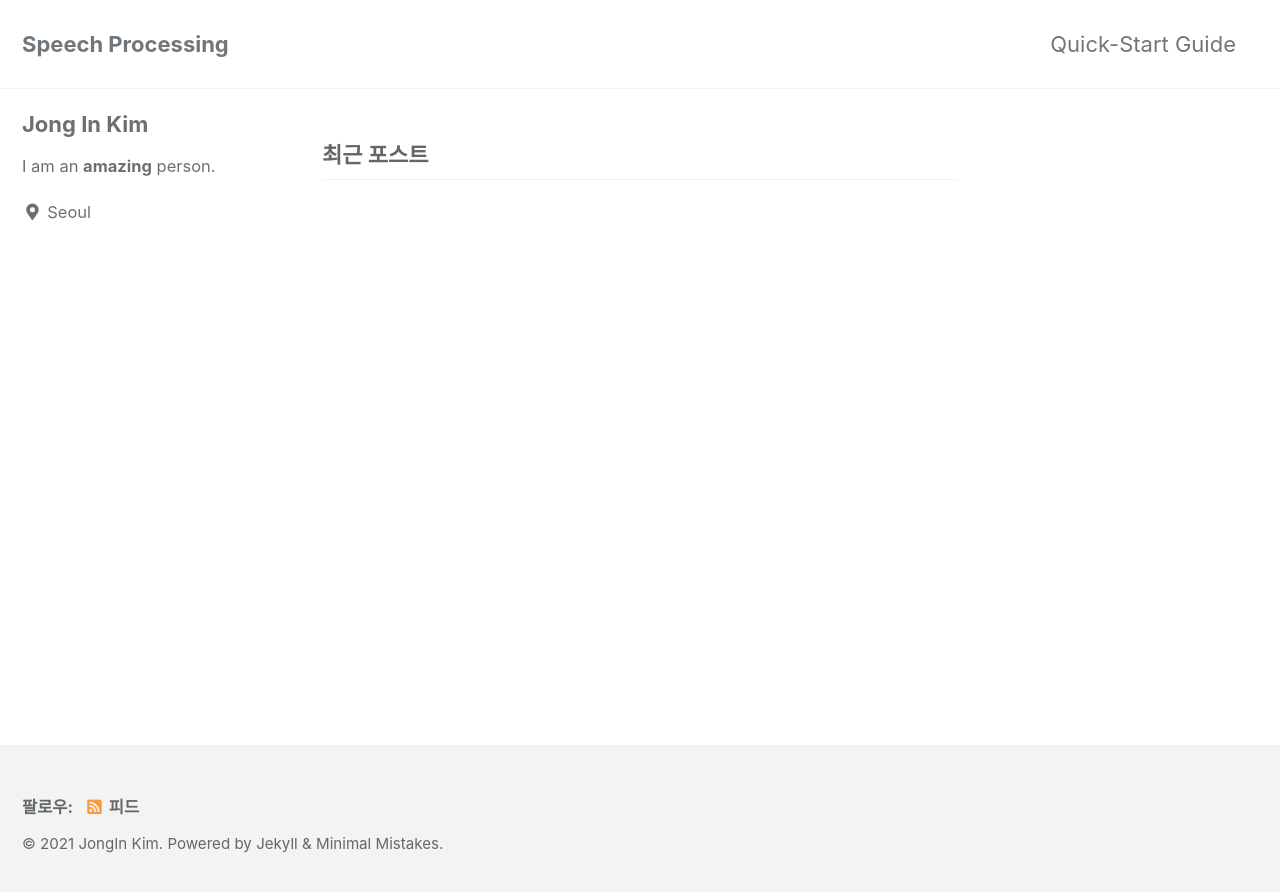
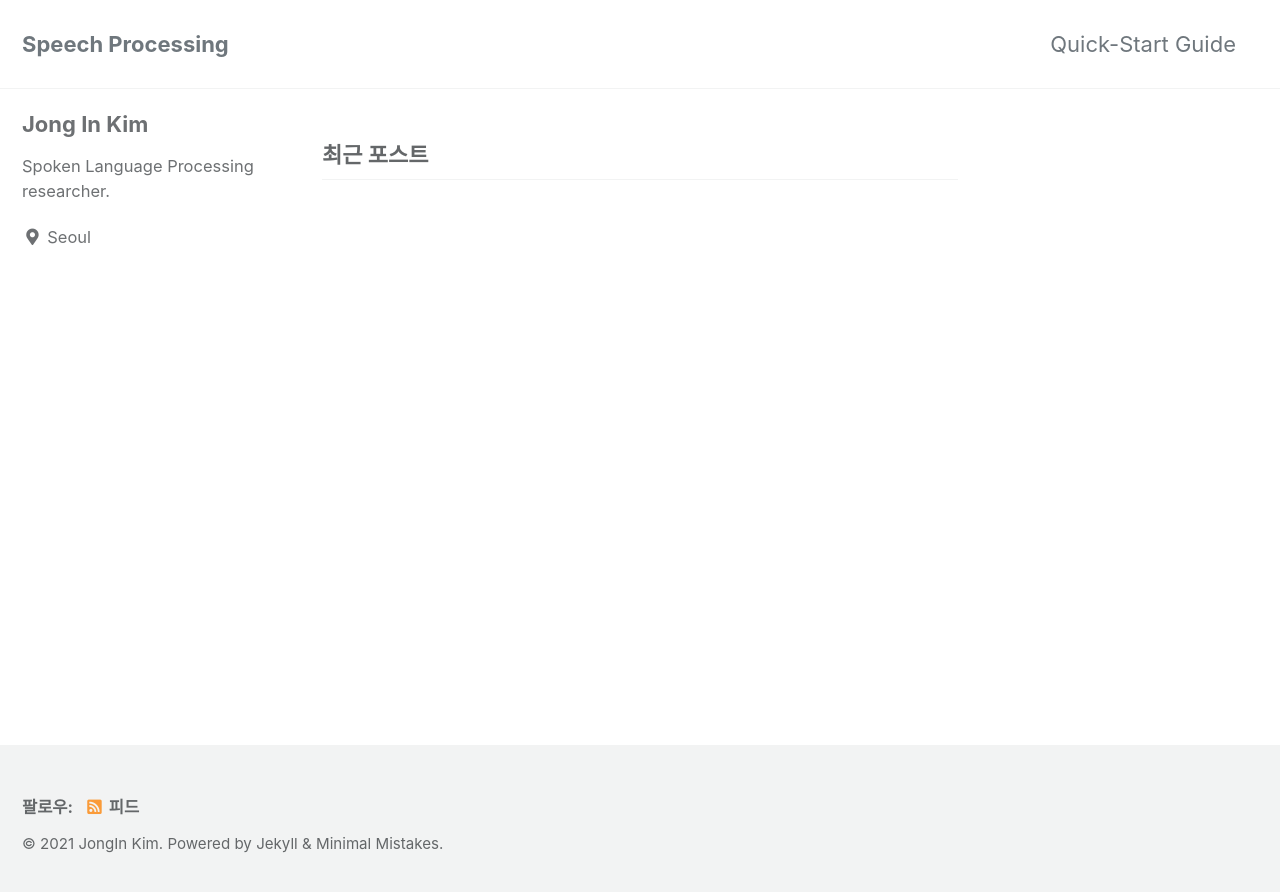
Before and after one commit to prows12/prows12.github.io, a Jekyll site: the page built from index.html, in a window 1280 px wide. Shown: the top 892 px of the page. Built offline with Jekyll 4.4.1, drawn with Linux system fonts in a browser that asks for light colours; cached includes are drawn as plain includes; the list of posts is cut into pages by our own code.

Commit message:
Update _config.yml

```diff
--- a/_config.yml
+++ b/_config.yml
@@ -96,7 +96,7 @@ analytics:
 author:
   name             : "Jong In Kim"
   avatar           : # path of avatar image, e.g. "/assets/images/bio-photo.jpg"
-  bio              : "I am an **amazing** person."
+  bio              : "Spoken Language Processing researcher."
   location         : "Seoul"
   email            :
   links:
```
